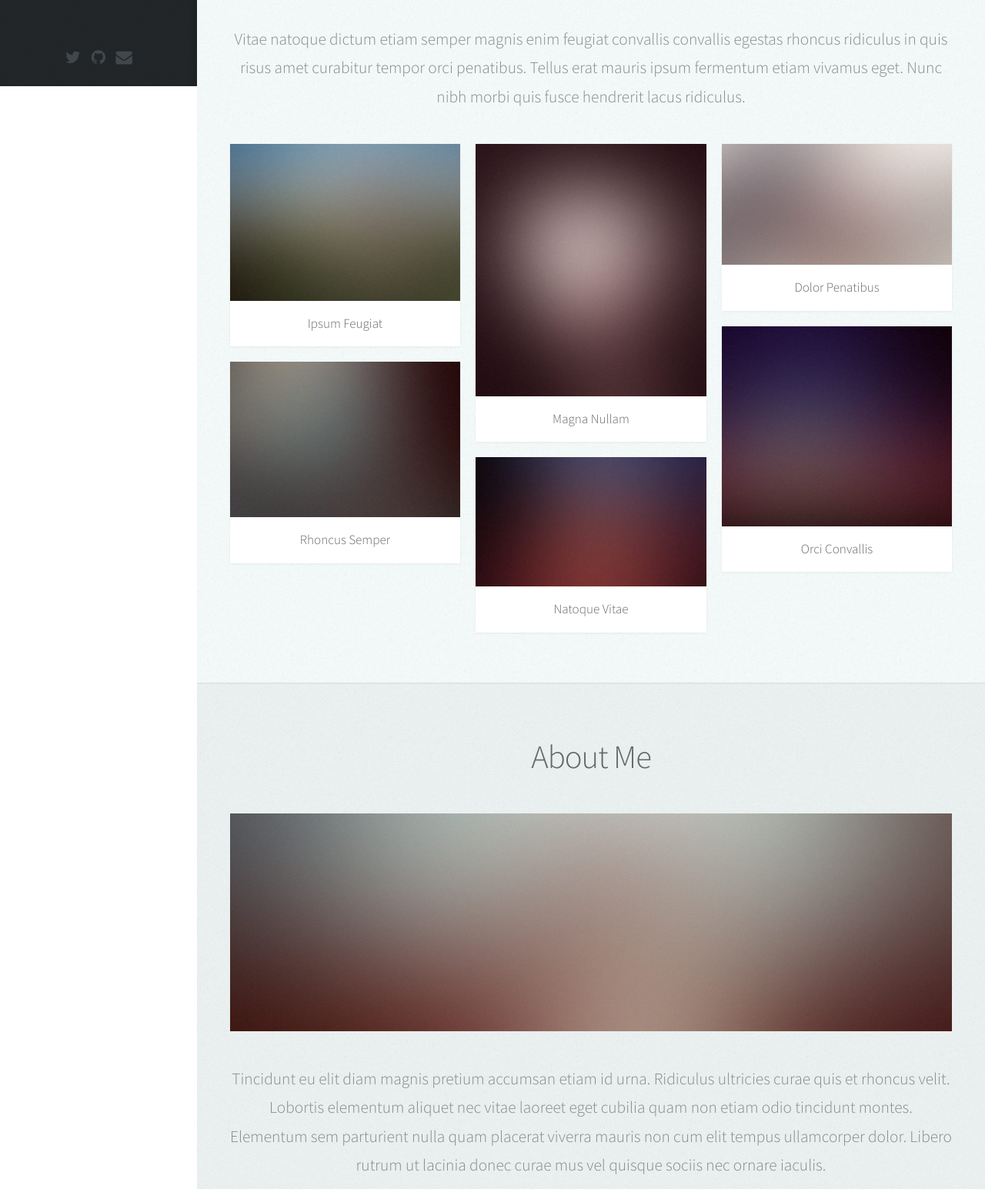
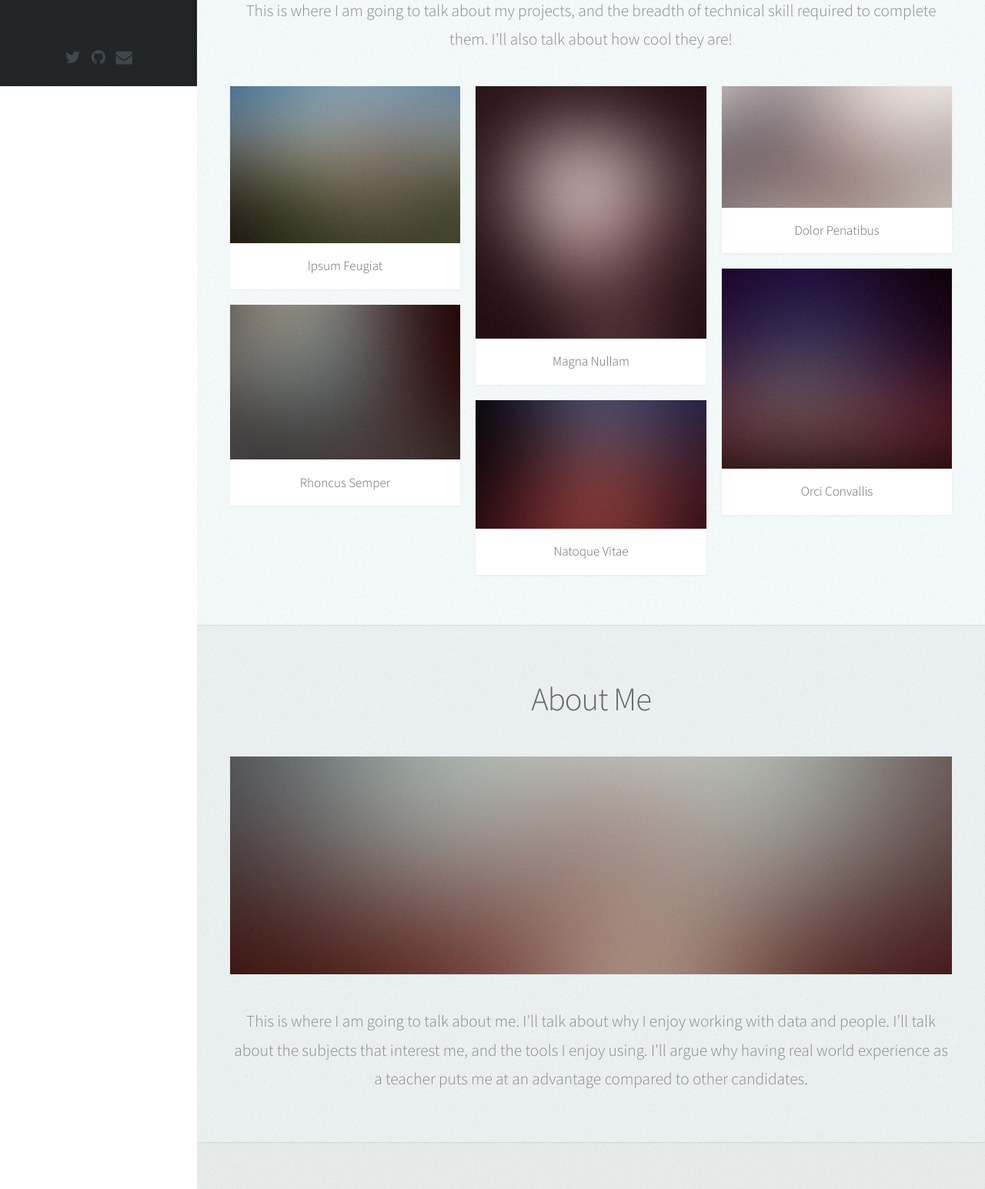
Before and after one commit to ek0da/ek0da.github.io, a plain HTML site: page index.html in a window 1280 px wide. Shown: the part 688-2233 px from the top of the page at 77% size. Drawn offline with Linux system fonts and the light colour scheme.

Commit message:
Adding filler text to the site.
I've added text that shows how what I want to write in each section.

```diff
--- a/index.html
+++ b/index.html
@@ -87,8 +87,7 @@
 							<header>
 								<h2 class="alt">Hi! I'm <strong>Dakota</strong>, a teacher <br />
 								looking to make the switch to data Analytics.</h2>
-								<p>Ligula scelerisque justo sem accumsan diam quis<br />
-								vitae natoque dictum sollicitudin elementum.</p>
+								<p>Feel free to take a look at my portfolio or contact me. </p>
 							</header>
 
 							<footer>
@@ -106,10 +105,7 @@
 								<h2>Portfolio</h2>
 							</header>
 
-							<p>Vitae natoque dictum etiam semper magnis enim feugiat convallis convallis
-							egestas rhoncus ridiculus in quis risus amet curabitur tempor orci penatibus.
-							Tellus erat mauris ipsum fermentum etiam vivamus eget. Nunc nibh morbi quis
-							fusce hendrerit lacus ridiculus.</p>
+							<p>This is where I am going to talk about my projects, and the breadth of technical skill required to complete them. I’ll also talk about how cool they are! </p>
 
 							<div class="row">
 								<div class="4u">
@@ -169,12 +165,7 @@
 
 							<a href="#" class="image featured"><img src="images/pic08.jpg" alt="" /></a>
 
-							<p>Tincidunt eu elit diam magnis pretium accumsan etiam id urna. Ridiculus
-							ultricies curae quis et rhoncus velit. Lobortis elementum aliquet nec vitae
-							laoreet eget cubilia quam non etiam odio tincidunt montes. Elementum sem
-							parturient nulla quam placerat viverra mauris non cum elit tempus ullamcorper
-							dolor. Libero rutrum ut lacinia donec curae mus vel quisque sociis nec
-							ornare iaculis.</p>
+							<p>This is where I am going to talk about me. I’ll talk about why I enjoy working with data and people. I’ll talk about the subjects that interest me, and the tools I enjoy using. I’ll argue why having real world experience as a teacher puts me at an advantage compared to other candidates. </p>
 
 						</div>
 					</section>
```
